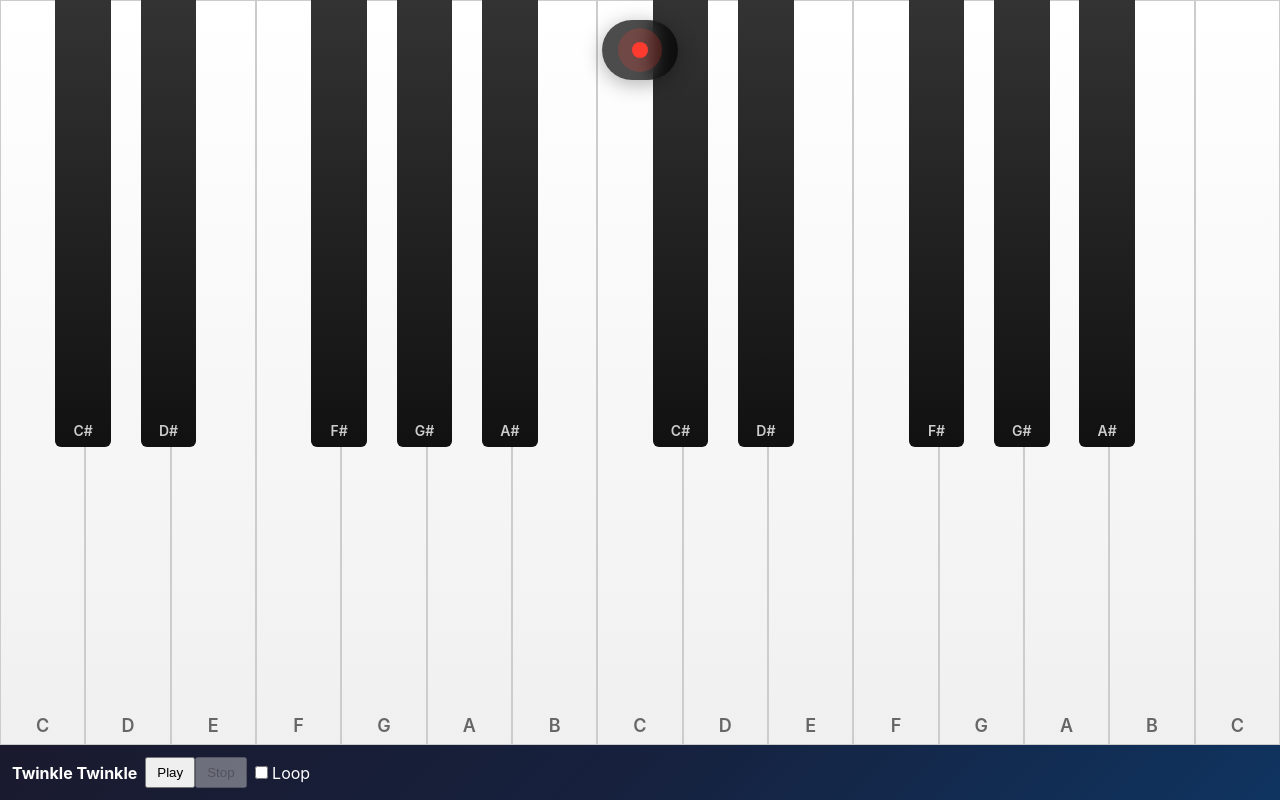
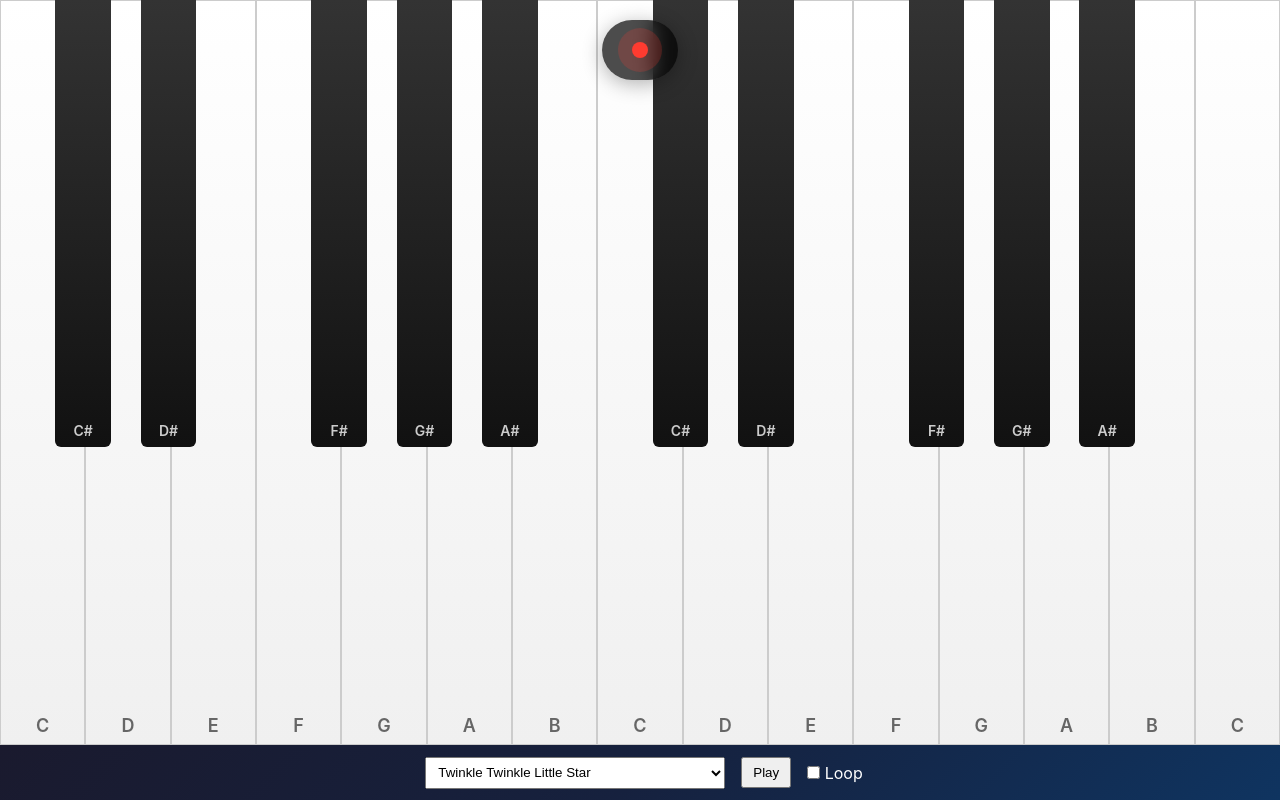
Before and after one commit to mraffaele/piano, a React (Vite) app: page / in a window 1280 px wide. Both pictures are taken after a click on the button "Start Playing". Built offline with nearby package versions, Linux system fonts and the light colour scheme.

Commit message:
practice stuff

```diff
--- a/src/components/PracticePanel.css
+++ b/src/components/PracticePanel.css
@@ -9,12 +9,15 @@
   position: fixed;
   width: 100%;
   height: 55px;
+  display: flex;
+  align-items: center;
+  justify-content: center;
 }
 
 .practice-header {
   display: flex;
   align-items: center;
-  gap: 8px;
+  gap: 16px;
   flex-wrap: wrap;
 }
 
@@ -43,3 +46,10 @@
   background: rgba(0, 0, 0, 0.25);
   border-radius: 6px;
 }
+
+.practice-song-select {
+  height: 32px;
+  border: 0h;
+  padding: 0 24px 0 8px;
+  width: 300px;
+}
--- a/src/components/PracticePanel.tsx
+++ b/src/components/PracticePanel.tsx
@@ -1,5 +1,6 @@
 import React, { useState, useRef } from "react";
 import { NOTE_FREQUENCIES } from "../utils/noteFrequencies";
+import SONGS, { Song } from "../data/songs";
 import "./PracticePanel.css";
 
 interface Props {
@@ -8,52 +9,16 @@ interface Props {
   onStopNote?: (note: string) => void;
 }
 
-// Simple Twinkle Twinkle melody encoded in beats (quarter = 1 beat)
-const TWINKLE = {
-  id: "twinkle",
-  title: "Twinkle Twinkle",
-  tempo: 80, // bpm
-  events: [
-    // bar 1
-    { time: 0, note: "C4", dur: 1 },
-    { time: 1, note: "C4", dur: 1 },
-    { time: 2, note: "G4", dur: 1 },
-    { time: 3, note: "G4", dur: 1 },
-    // bar 2
-    { time: 4, note: "A4", dur: 1 },
-    { time: 5, note: "A4", dur: 1 },
-    { time: 6, note: "G4", dur: 2 },
-    // bar 3
-    { time: 8, note: "F4", dur: 1 },
-    { time: 9, note: "F4", dur: 1 },
-    { time: 10, note: "E4", dur: 1 },
-    { time: 11, note: "E4", dur: 1 },
-    // bar 4
-    { time: 12, note: "D4", dur: 1 },
-    { time: 13, note: "D4", dur: 1 },
-    { time: 14, note: "C4", dur: 2 },
-
-    // repeat (second phrase)
-    { time: 16, note: "C4", dur: 1 },
-    { time: 17, note: "C4", dur: 1 },
-    { time: 18, note: "G4", dur: 1 },
-    { time: 19, note: "G4", dur: 1 },
-    { time: 20, note: "A4", dur: 1 },
-    { time: 21, note: "A4", dur: 1 },
-    { time: 22, note: "G4", dur: 2 },
-    { time: 24, note: "F4", dur: 1 },
-    { time: 25, note: "F4", dur: 1 },
-    { time: 26, note: "E4", dur: 1 },
-    { time: 27, note: "E4", dur: 1 },
-    { time: 28, note: "D4", dur: 1 },
-    { time: 29, note: "D4", dur: 1 },
-    { time: 30, note: "C4", dur: 2 },
-  ],
-};
+// Song data is loaded from src/data/songs
 
 export const PracticePanel: React.FC<Props> = ({ onPlayNote, onStopNote }) => {
   const [playing, setPlaying] = useState(false);
   const [loop, setLoop] = useState(false);
+  const [selectedSongId, setSelectedSongId] = useState<string>(
+    SONGS[0]?.id ?? "",
+  );
+  const currentSong: Song =
+    SONGS.find((s) => s.id === selectedSongId) || SONGS[0];
   const timeoutsRef = useRef<number[]>([]);
 
   const clearScheduled = () => {
@@ -64,11 +29,16 @@ export const PracticePanel: React.FC<Props> = ({ onPlayNote, onStopNote }) => {
   const play = () => {
     if (playing) return;
     setPlaying(true);
-    const beatSeconds = 60 / TWINKLE.tempo;
 
     const schedule = () => {
-      TWINKLE.events.forEach((e) => {
-        const whenMs = e.time * beatSeconds * 1000;
+      const song = SONGS.find((s) => s.id === selectedSongId) || SONGS[0];
+      const events: Song["events"] = song.events;
+      const tempo = song.tempo;
+      // recompute beatSeconds in case tempo differs per song
+      const beatSecondsLocal = 60 / tempo;
+
+      events.forEach((e: Song["events"][0]) => {
+        const whenMs = e.time * beatSecondsLocal * 1000;
         const playId = window.setTimeout(() => {
           const freq = NOTE_FREQUENCIES[e.note];
           // dispatch a global event so Piano (sibling) can listen and play notes
@@ -94,16 +64,16 @@ export const PracticePanel: React.FC<Props> = ({ onPlayNote, onStopNote }) => {
 
             if (onStopNote) onStopNote(e.note);
           },
-          whenMs + e.dur * beatSeconds * 1000,
+          whenMs + e.dur * beatSecondsLocal * 1000,
         );
         timeoutsRef.current.push(stopId);
       });
 
       // End of sequence
       const totalBeats = Math.max(
-        ...TWINKLE.events.map((ev) => ev.time + ev.dur),
+        ...events.map((ev: Song["events"][0]) => ev.time + ev.dur),
       );
-      const endMs = totalBeats * beatSeconds * 1000;
+      const endMs = totalBeats * beatSecondsLocal * 1000;
       const endId = window.setTimeout(() => {
         if (loop) {
           clearScheduled();
@@ -122,7 +92,9 @@ export const PracticePanel: React.FC<Props> = ({ onPlayNote, onStopNote }) => {
     clearScheduled();
     setPlaying(false);
     // ensure any sounding notes are stopped
-    TWINKLE.events.forEach((e) => {
+    const song = SONGS.find((s) => s.id === selectedSongId) || SONGS[0];
+    const events: Song["events"] = song.events;
+    events.forEach((e: Song["events"][0]) => {
       window.dispatchEvent(
         new CustomEvent("practice:stop", { detail: { note: e.note } }),
       );
@@ -133,13 +105,30 @@ export const PracticePanel: React.FC<Props> = ({ onPlayNote, onStopNote }) => {
   return (
     <div className="practice-panel">
       <div className="practice-header">
-        <strong>{TWINKLE.title}</strong>
+        <select
+          className="practice-song-select"
+          value={selectedSongId}
+          onChange={(e) => {
+            // stop current playback when switching songs
+            if (playing) stop();
+            setSelectedSongId(e.target.value);
+          }}
+          style={{ marginLeft: 8 }}
+        >
+          {SONGS.map((s) => (
+            <option key={s.id} value={s.id}>
+              {s.title}
+            </option>
+          ))}
+        </select>
         <div className="practice-controls">
-          <button onClick={play} disabled={playing}>
-            Play
-          </button>
-          <button onClick={stop} disabled={!playing}>
-            Stop
+          <button
+            onClick={() => {
+              if (playing) stop();
+              else play();
+            }}
+          >
+            {playing ? "Stop" : "Play"}
           </button>
         </div>
 
--- /dev/null
+++ b/src/data/songs.ts
@@ -0,0 +1,96 @@
+// Generated song definitions derived from songs/*.md
+// Each song contains a simple sequence of events (time in beats, note, dur in beats)
+export interface SongEvent {
+  time: number;
+  note: string;
+  dur: number;
+}
+
+export interface Song {
+  id: string;
+  title: string;
+  tempo: number; // bpm
+  events: SongEvent[];
+}
+
+export const SONGS: Song[] = [
+  {
+    id: "twinkle",
+    title: "Twinkle Twinkle Little Star",
+    tempo: 80,
+    events: [
+      { time: 0, note: "C4", dur: 1 },
+      { time: 1, note: "C4", dur: 1 },
+      { time: 2, note: "G4", dur: 1 },
+      { time: 3, note: "G4", dur: 1 },
+      { time: 4, note: "A4", dur: 1 },
+      { time: 5, note: "A4", dur: 1 },
+      { time: 6, note: "G4", dur: 2 },
+      { time: 8, note: "F4", dur: 1 },
+      { time: 9, note: "F4", dur: 1 },
+      { time: 10, note: "E4", dur: 1 },
+      { time: 11, note: "E4", dur: 1 },
+      { time: 12, note: "D4", dur: 1 },
+      { time: 13, note: "D4", dur: 1 },
+      { time: 14, note: "C4", dur: 2 },
+      { time: 16, note: "C4", dur: 1 },
+      { time: 17, note: "C4", dur: 1 },
+      { time: 18, note: "G4", dur: 1 },
+      { time: 19, note: "G4", dur: 1 },
+      { time: 20, note: "A4", dur: 1 },
+      { time: 21, note: "A4", dur: 1 },
+      { time: 22, note: "G4", dur: 2 },
+      { time: 24, note: "F4", dur: 1 },
+      { time: 25, note: "F4", dur: 1 },
+      { time: 26, note: "E4", dur: 1 },
+      { time: 27, note: "E4", dur: 1 },
+      { time: 28, note: "D4", dur: 1 },
+      { time: 29, note: "D4", dur: 1 },
+      { time: 30, note: "C4", dur: 2 },
+    ],
+  },
+  {
+    id: "happy_birthday",
+    title: "Happy Birthday",
+    tempo: 80,
+    events: [
+      // phrase 1
+      { time: 0, note: "G4", dur: 1 },
+      { time: 1, note: "G4", dur: 1 },
+      { time: 2, note: "A4", dur: 1 },
+      { time: 3, note: "G4", dur: 1 },
+      { time: 4, note: "C5", dur: 2 },
+      { time: 6, note: "B4", dur: 2 },
+      // phrase 2
+      { time: 8, note: "G4", dur: 1 },
+      { time: 9, note: "G4", dur: 1 },
+      { time: 10, note: "A4", dur: 1 },
+      { time: 11, note: "G4", dur: 1 },
+      { time: 12, note: "D5", dur: 2 },
+      { time: 14, note: "C5", dur: 2 },
+    ],
+  },
+  {
+    id: "mary_had_a_little_lamb",
+    title: "Mary Had a Little Lamb",
+    tempo: 84,
+    events: [
+      { time: 0, note: "E4", dur: 1 },
+      { time: 1, note: "D4", dur: 1 },
+      { time: 2, note: "C4", dur: 1 },
+      { time: 3, note: "D4", dur: 1 },
+      { time: 4, note: "E4", dur: 2 },
+      { time: 6, note: "D4", dur: 2 },
+      { time: 8, note: "E4", dur: 1 },
+      { time: 9, note: "E4", dur: 1 },
+      { time: 10, note: "E4", dur: 2 },
+      { time: 12, note: "D4", dur: 1 },
+      { time: 13, note: "D4", dur: 1 },
+      { time: 14, note: "D4", dur: 2 },
+      { time: 16, note: "E4", dur: 1 },
+      { time: 17, note: "G4", dur: 2 },
+    ],
+  },
+];
+
+export default SONGS;
```
Also changed, not shown: songs/ode_to_joy_simple.md (deleted, +0 -21 lines), songs/row_row_row_your_boat.md (deleted, +0 -22 lines), songs/twinkle_twinkle.md (+7 -2 lines).
